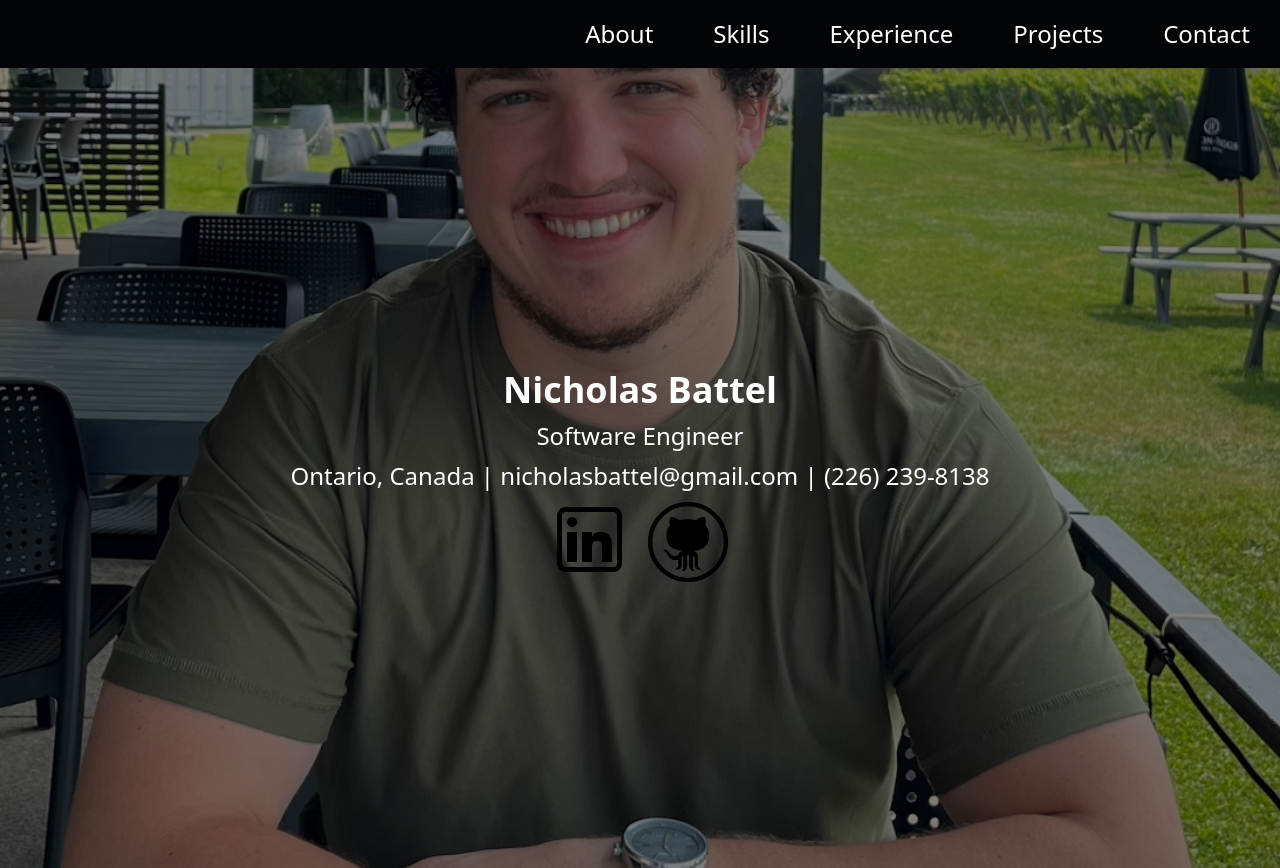
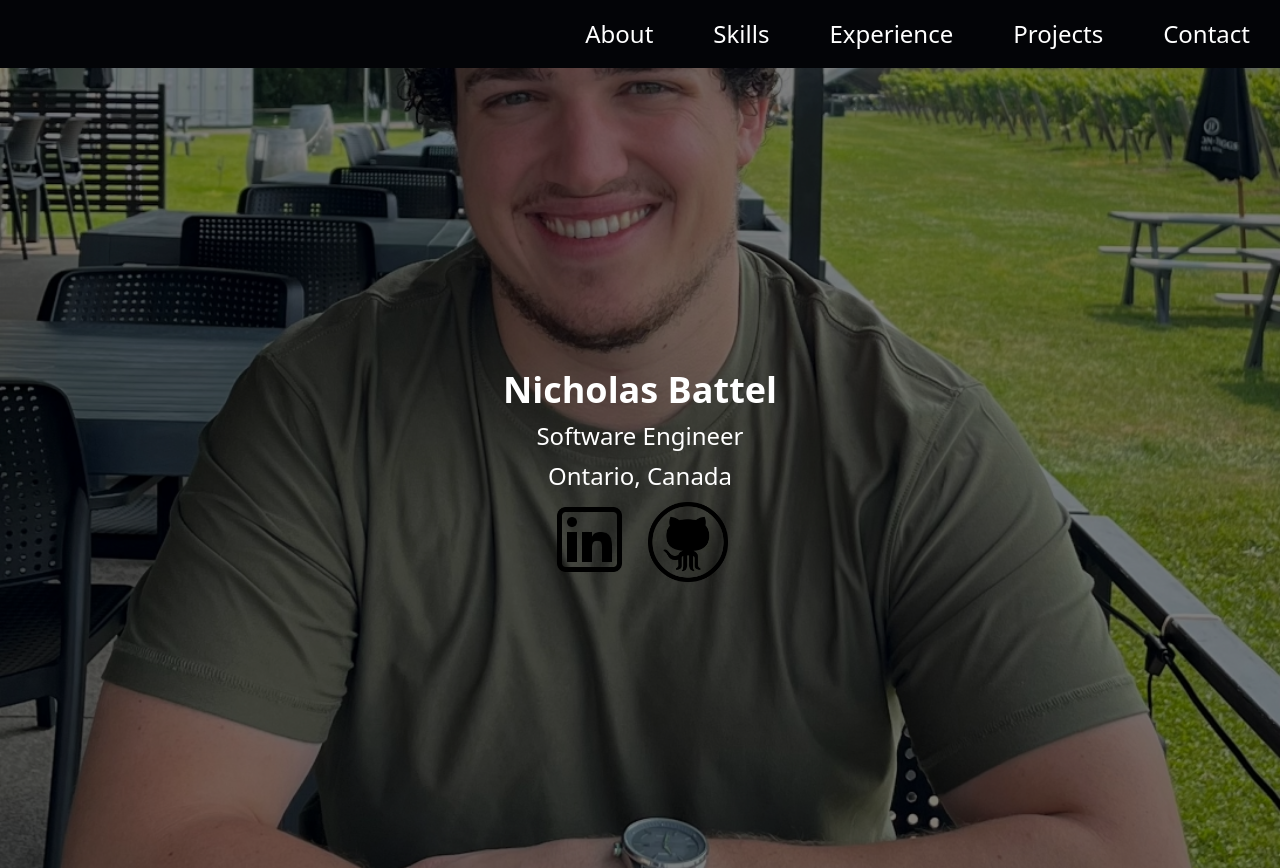
Before and after one commit to nbattel/nbattel.github.io, a plain HTML site: page index.html in a window 1280 px wide. Shown: the top 868 px of the page. Drawn offline with nearby package versions, Linux system fonts and the light colour scheme.

Commit message:
Update index.html

```diff
--- a/index.html
+++ b/index.html
@@ -27,7 +27,7 @@
         <div class="relative z-10 flex flex-col justify-center items-center h-full text-center">
             <h1 class="text-4xl font-bold text-white mt-4">Nicholas Battel</h1>
             <p class="mt-2 text-white">Software Engineer</p>
-            <p class="mt-1 text-white">Ontario, Canada | nicholasbattel@gmail.com | (226) 239-8138</p>
+            <p class="mt-1 text-white">Ontario, Canada</p>
             <div class="mt-2 flex space-x-4">
                 <a href="https://linkedin.com/in/nicholasbattel" target="_blank" class="text-blue-400 hover:underline">
                     <img src="images/linkedin_icon.png" alt="LinkedIn" class="h-20 w-20">
```
